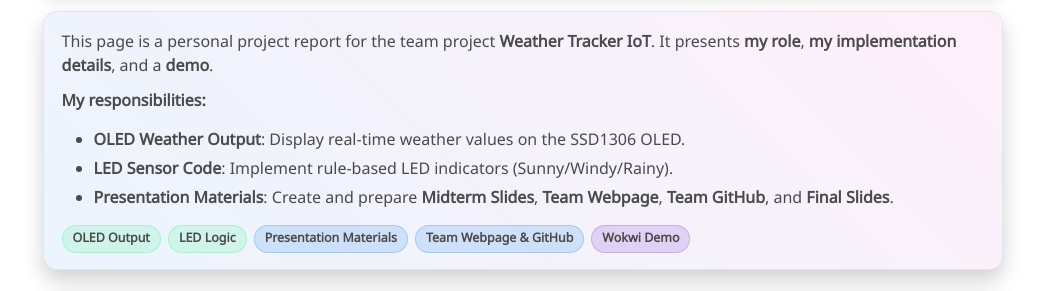
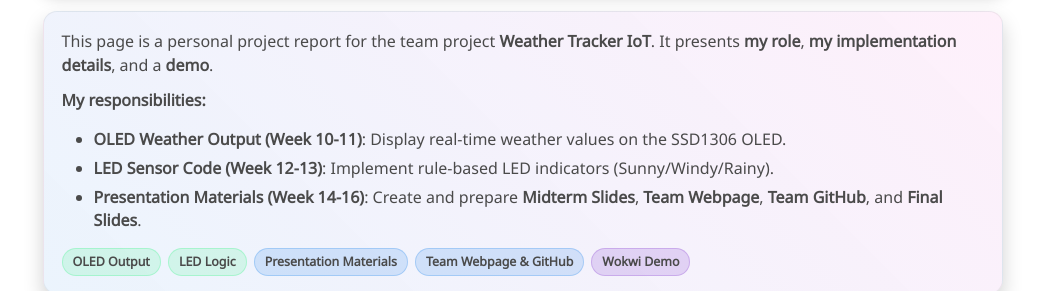
Before and after one commit to JiyunElizabethYang/Weather_Tracker_IoT, a plain HTML site: page index.html in a window 1280 px wide. Shown: the part 467-758 px from the top of the page, without its empty margins (117-1162 px from the left). Drawn offline with nearby package versions, Linux system fonts and the light colour scheme; some icons are missing; a web font is replaced by a local one.

```diff
--- a/index.html
+++ b/index.html
@@ -349,9 +349,9 @@
 
               <p style="margin-top:.7rem; margin-bottom:.4rem;"><b>My responsibilities:</b></p>
               <ul class="mini-list">
-                <li><b>OLED Weather Output</b>: Display real-time weather values on the SSD1306 OLED.</li>
-                <li><b>LED Sensor Code</b>: Implement rule-based LED indicators (Sunny/Windy/Rainy).</li>
-                <li><b>Presentation Materials</b>: Create and prepare
+                <li><b>OLED Weather Output (Week 10-11)</b>: Display real-time weather values on the SSD1306 OLED.</li>
+                <li><b>LED Sensor Code (Week 12-13)</b>: Implement rule-based LED indicators (Sunny/Windy/Rainy).</li>
+                <li><b>Presentation Materials (Week 14-16)</b>: Create and prepare
                   <b>Midterm Slides</b>, <b>Team Webpage</b>, <b>Team GitHub</b>, and <b>Final Slides</b>.
                 </li>
               </ul>
```
